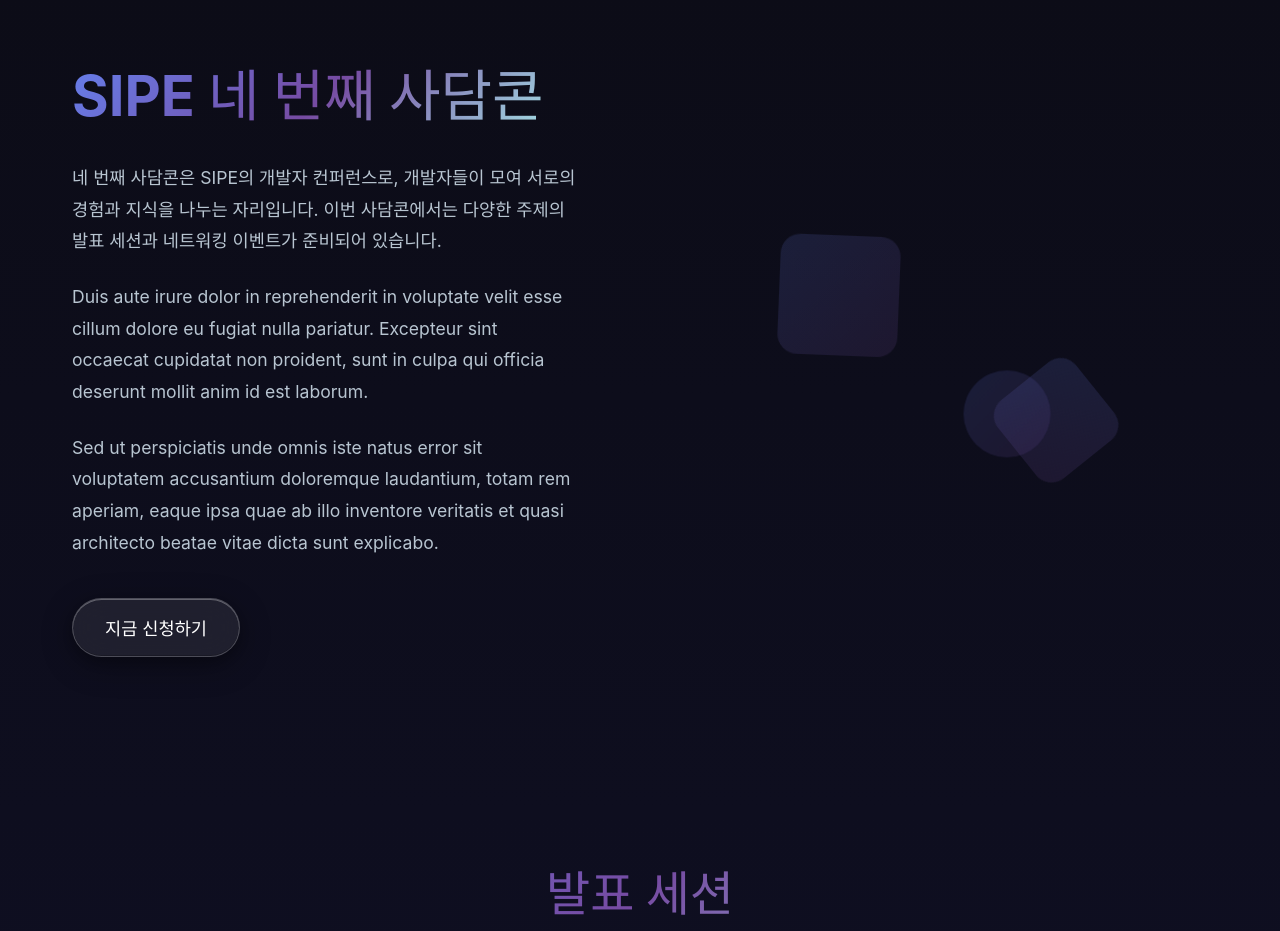
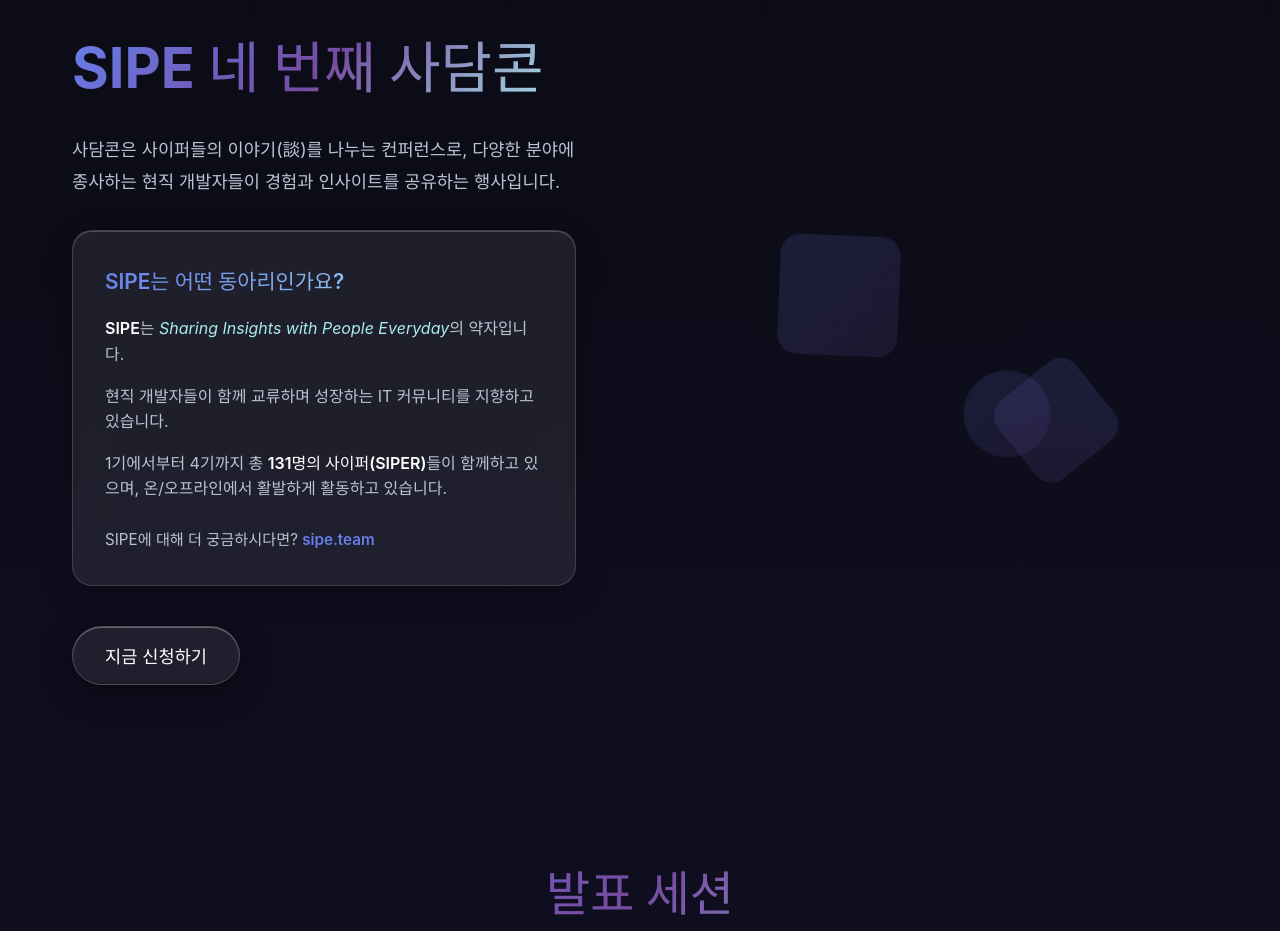
Before and after one commit to sipe-team/sipe-4th-sadamcon-landing, a Vue app: page / in a window 1280 px wide. Shown: the part 840-1771 px from the top of the page. Built offline with nearby package versions, Linux system fonts and the light colour scheme; a web font is replaced by a local one.

Commit message:
feat: sipe 소개 넣기

```diff
--- a/src/components/IntroSection.vue
+++ b/src/components/IntroSection.vue
@@ -86,18 +86,26 @@
         </h2>
         <div ref="contentRef" class="intro-text">
           <p>
-            네 번째 사담콘은 SIPE의 개발자 컨퍼런스로, 개발자들이 모여 서로의 경험과 지식을 나누는 자리입니다. 이번 사담콘에서는 다양한 주제의 발표 세션과 네트워킹 이벤트가 준비되어 있습니다.
+            사담콘은 사이퍼들의 이야기(談)를 나누는 컨퍼런스로, 다양한 분야에 종사하는 현직 개발자들이 경험과 인사이트를 공유하는 행사입니다.
           </p>
-          <p>
-            Duis aute irure dolor in reprehenderit in voluptate velit esse cillum dolore eu
-            fugiat nulla pariatur. Excepteur sint occaecat cupidatat non proident, sunt in
-            culpa qui officia deserunt mollit anim id est laborum.
-          </p>
-          <p>
-            Sed ut perspiciatis unde omnis iste natus error sit voluptatem accusantium doloremque
-            laudantium, totam rem aperiam, eaque ipsa quae ab illo inventore veritatis et quasi
-            architecto beatae vitae dicta sunt explicabo.
-          </p>
+
+          <div class="sipe-info-card">
+            <h3>SIPE는 어떤 동아리인가요?</h3>
+            <p>
+              <strong>SIPE</strong>는 <em>Sharing Insights with People Everyday</em>의 약자입니다.
+            </p>
+            <p>
+              현직 개발자들이 함께 교류하며 성장하는 IT 커뮤니티를 지향하고 있습니다.
+            </p>
+            <p>
+              1기에서부터 4기까지 총 <strong>131명의 사이퍼(SIPER)</strong>들이 함께하고 있으며, 온/오프라인에서 활발하게 활동하고 있습니다.
+            </p>
+            <div class="sipe-link">
+              SIPE에 대해 더 궁금하시다면?
+              <a href="https://sipe.team/" target="_blank" rel="noopener noreferrer">sipe.team</a>
+            </div>
+          </div>
+
           <div class="cta-section">
             <button class="cta-button" @click="handleRegister">
               지금 신청하기
@@ -162,6 +170,79 @@
 
 .intro-text p {
   margin-bottom: 1.5rem;
+}
+
+.sipe-info-card {
+  background: rgba(255, 255, 255, 0.08);
+  backdrop-filter: blur(20px);
+  -webkit-backdrop-filter: blur(20px);
+  border: 1px solid rgba(255, 255, 255, 0.15);
+  border-radius: 20px;
+  padding: 2rem;
+  margin: 2rem 0;
+  box-shadow:
+    0 8px 32px rgba(0, 0, 0, 0.2),
+    inset 0 1px 0 rgba(255, 255, 255, 0.2);
+  transition: all 0.3s cubic-bezier(0.25, 0.46, 0.45, 0.94);
+  will-change: transform;
+  transform: translateZ(0);
+}
+
+.sipe-info-card:hover {
+  background: rgba(255, 255, 255, 0.12);
+  border-color: rgba(255, 255, 255, 0.2);
+  transform: translate3d(0, -2px, 0);
+  box-shadow:
+    0 12px 40px rgba(0, 0, 0, 0.25),
+    inset 0 1px 0 rgba(255, 255, 255, 0.25);
+}
+
+.sipe-info-card h3 {
+  color: #ffffff;
+  font-size: 1.3rem;
+  font-weight: 600;
+  margin-bottom: 1rem;
+  background: linear-gradient(135deg, #667eea, #a8edea);
+  -webkit-background-clip: text;
+  -webkit-text-fill-color: transparent;
+  background-clip: text;
+}
+
+.sipe-info-card p {
+  color: #b8c5d1;
+  font-size: 1rem;
+  line-height: 1.6;
+  margin-bottom: 1rem;
+}
+
+.sipe-info-card p:last-of-type {
+  margin-bottom: 1.5rem;
+}
+
+.sipe-info-card strong {
+  color: #ffffff;
+  font-weight: 600;
+}
+
+.sipe-info-card em {
+  color: #a8edea;
+  font-style: italic;
+}
+
+.sipe-link {
+  color: #b8c5d1;
+  font-size: 0.95rem;
+}
+
+.sipe-link a {
+  color: #667eea;
+  text-decoration: none;
+  font-weight: 600;
+  transition: color 0.3s ease;
+}
+
+.sipe-link a:hover {
+  color: #a8edea;
 }
 
 .cta-section {
```
